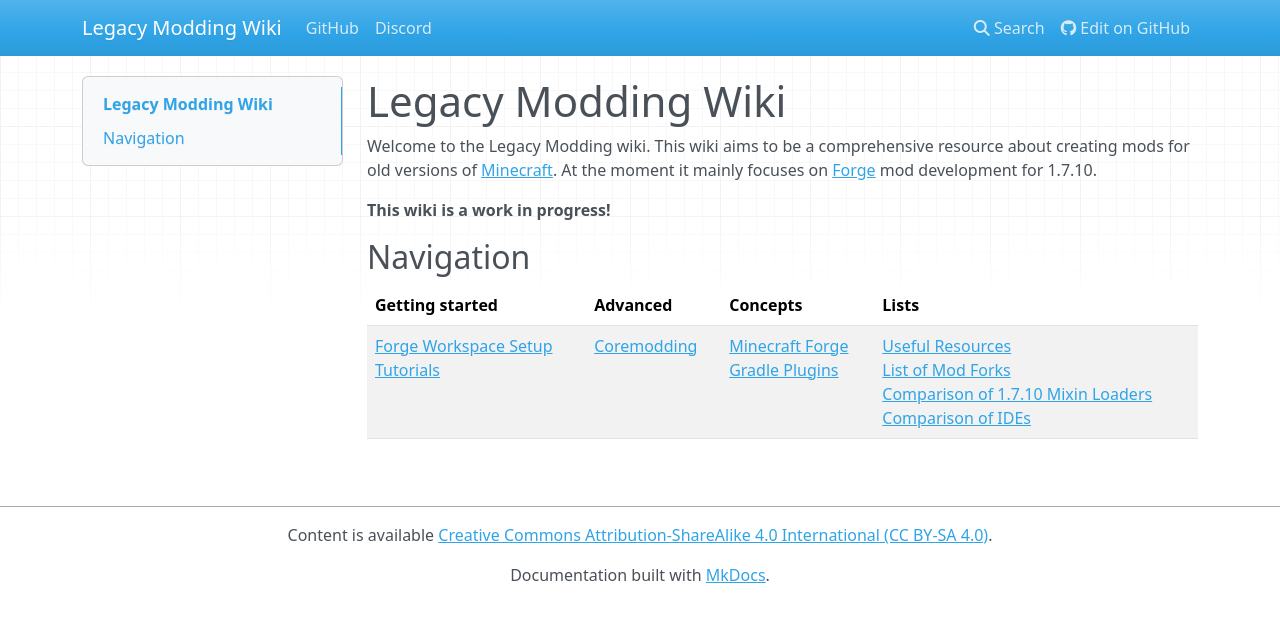
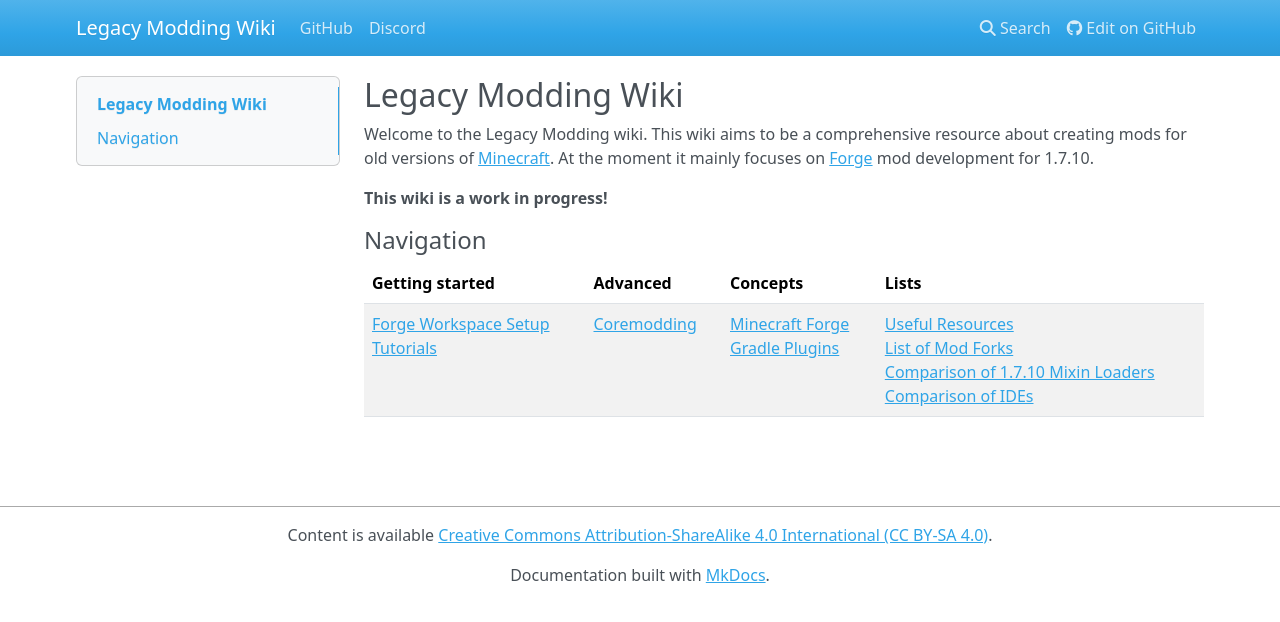
Before and after one commit to LegacyModdingMC/wiki, an MkDocs documentation site: the page built from docs/index.md, in a window 1280 px wide. Shown: the top 622 px of the page. Built offline with MkDocs 1.6.1, drawn with Linux system fonts in a browser that asks for light colours; nearby versions of some CDN libraries.

Commit message:
Unscrew default theme a little

```diff
--- /dev/null
+++ b/docs/css/extra-default.css
@@ -0,0 +1,56 @@
+/* Tweak style to be more GitHub-like */
+
+h1 {
+    font-size: 32px;
+}
+
+h2 {
+    font-size: 24px;
+}
+
+h3 {
+    font-size: 20px;
+}
+
+h4 {
+    font-size: 20px;
+}
+
+h5 {
+    font-size: 16px;
+}
+
+h6 {
+    font-size: 14px;
+}
+
+h7 {
+    font-size: 13.6px;
+}
+
+blockquote {
+    font-size: 14px;
+    opacity: 80%;
+}
+
+.col-md-9 img {
+    margin-top: 2px;
+    margin-bottom: 2px;
+    background: none;
+    border: none;
+    padding: 1px;
+}
+
+.col-md-3 {
+	max-width: 300px;
+}
+
+@media (min-width: 1200px) {
+	.container {
+		max-width: 90%;
+	}
+}
+
+body::before {
+	background: none;
+}
--- a/mkdocs.yml
+++ b/mkdocs.yml
@@ -9,5 +9,5 @@
 site_description: Wiki about developing mods for legacy versions of Minecraft, such as 1.7.10.
 repo_url: 'https://github.com/LegacyModdingMC/wiki'
 edit_uri_template: 'blob/master/docs/{path_noext}.md'
-#extra_css:
-#  - css/extra.css?2023-01-31
+extra_css:
+  - css/extra-default.css?2023-04-08
```
